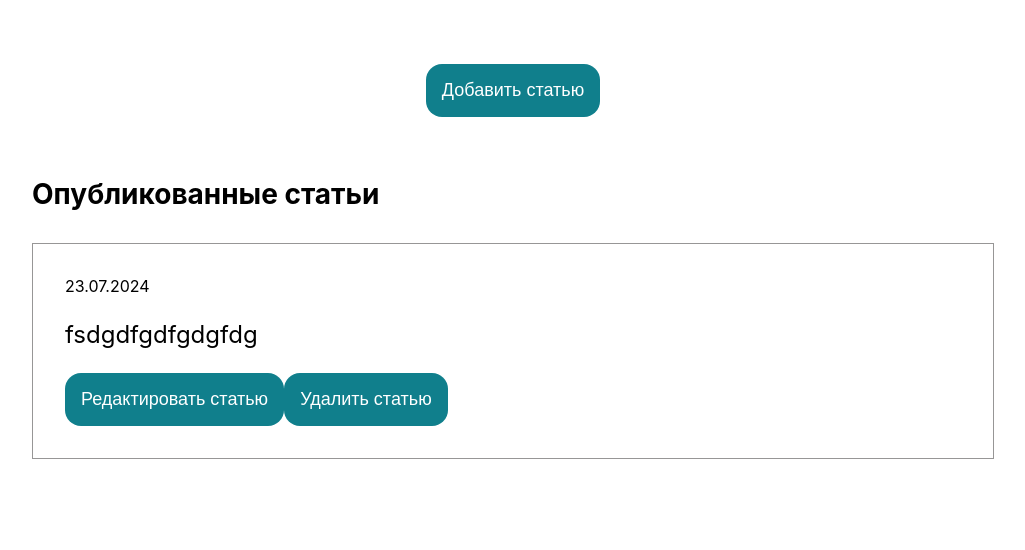
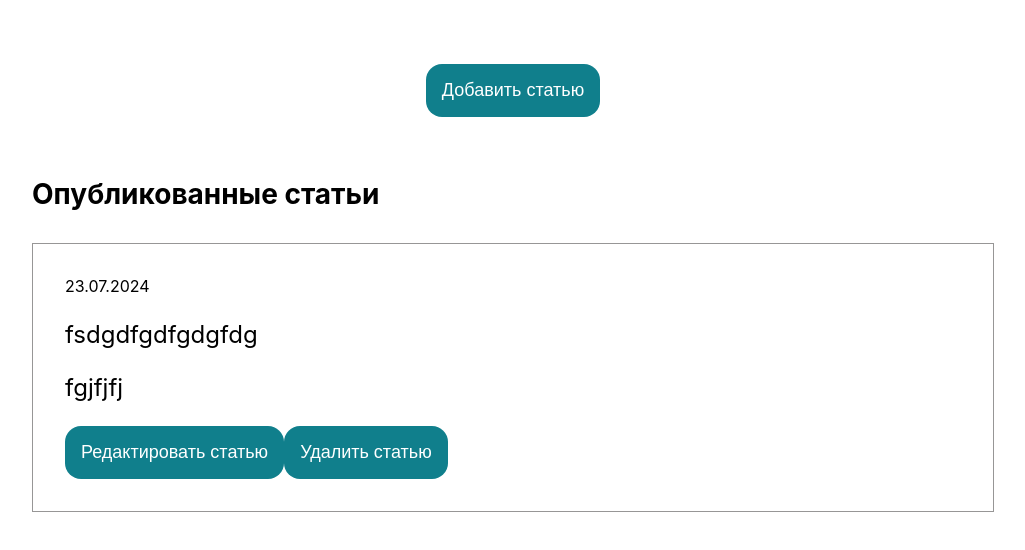
Before and after one commit to Dumacuk1993/test_auto_push, a React (Create React App) app: page / in a window 1280 px wide. Shown: the top 550 px of the page, without its empty margins (127-1152 px from the left). Built offline with nearby package versions, Linux system fonts and the light colour scheme.

Commit message:
Auto-commit

```diff
--- a/src/data.js
+++ b/src/data.js
@@ -1,7 +1,7 @@
 const dataNews = [
   {
     "id": "983bd4db-4686-4eae-b681-6224027061a1",
-    "html_template": "<p>fsdgdfgdfgdgfdg</p>",
+    "html_template": "<p>fsdgdfgdfgdgfdg</p><p>fgjfjfj</p>",
     "date": "23.07.2024",
     "logo": "",
     "title": "",
```
